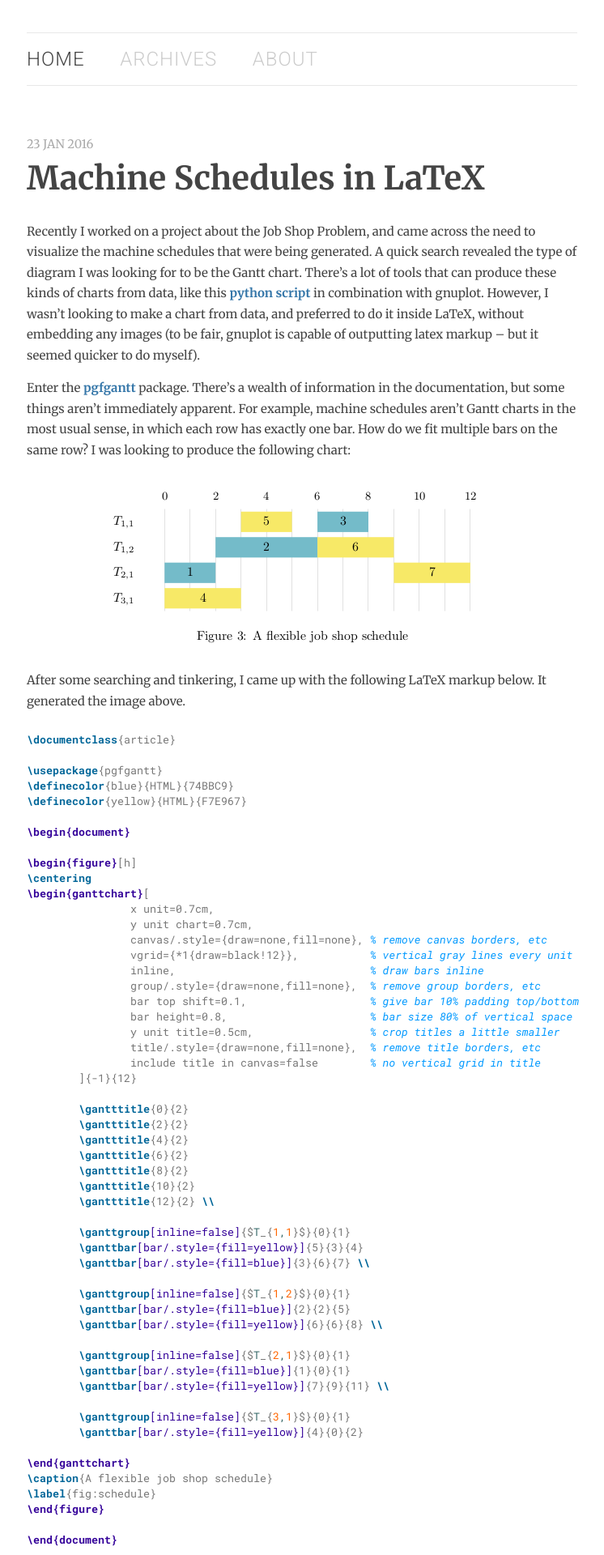
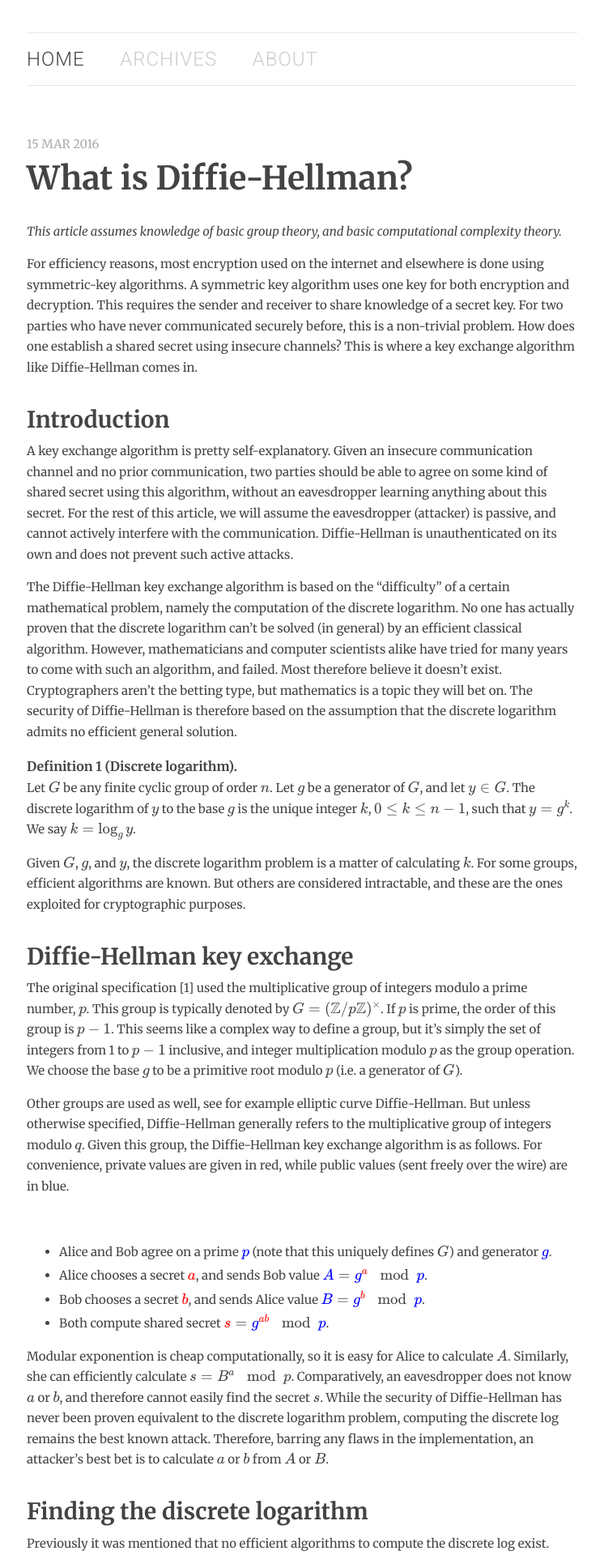
Before and after one commit to avanpo/avanpo.github.io, a Jekyll site: the page built from index.md, in a window 1280 px wide. Shown: the top 1920 px of the page at 81% size, without its empty margins (267-1013 px from the left). Built offline with Jekyll 4.4.1, drawn with Linux system fonts in a browser that asks for light colours; formulas are drawn with MathJax 3; some of the changed text lies outside the part shown.

Commit message:
new post

```diff
--- a/_includes/header.html
+++ b/_includes/header.html
@@ -11,6 +11,10 @@
   <link rel="stylesheet" href="/css/manni.css" type="text/css" />
 
   <script type="text/javascript" src="https://cdn.mathjax.org/mathjax/latest/MathJax.js?config=TeX-AMS-MML_HTMLorMML"></script>
+
+  <script type="text/x-mathjax-config">
+    MathJax.Hub.Config({ TeX: { extensions: ["color.js"] }});
+  </script>
 </head>
 
 <body>
--- /dev/null
+++ b/_posts/2016-03-15-what-is-diffie-hellman.md
@@ -0,0 +1,66 @@
+---
+title: "What is Diffie-Hellman?"
+categories: crypto key-exchange
+---
+
+<p class="preface">This article assumes knowledge of basic group theory, and basic computational complexity theory.</p>
+
+For efficiency reasons, most encryption used on the internet and elsewhere is done using symmetric-key algorithms. A symmetric key algorithm uses one key for both encryption and decryption. This requires the sender and receiver to share knowledge of a secret key. For two parties who have never communicated securely before, this is a non-trivial problem. How does one establish a shared secret using insecure channels? This is where a key exchange algorithm like Diffie-Hellman comes in.
+
+## Introduction
+
+A key exchange algorithm is pretty self-explanatory. Given an insecure communication channel and no prior communication, two parties should be able to agree on some kind of shared secret using this algorithm, without an eavesdropper learning anything about this secret. For the rest of this article, we will assume the eavesdropper (attacker) is passive, and cannot actively interfere with the communication. Diffie-Hellman is unauthenticated on its own and does not prevent such active attacks.
+
+The Diffie-Hellman key exchange algorithm is based on the "difficulty" of a certain mathematical problem, namely the computation of the discrete logarithm. No one has actually proven that the discrete logarithm can't be solved (in general) by an efficient classical algorithm. However, mathematicians and computer scientists alike have tried for many years to come with such an algorithm, and failed. Most therefore believe it doesn't exist. Cryptographers aren't the betting type, but mathematics is a topic they will bet on. The security of Diffie-Hellman is therefore based on the assumption that the discrete logarithm admits no efficient general solution.
+
+#### Definition 1 (Discrete logarithm).
+
+Let $$G$$ be any finite cyclic group of order $$n$$. Let $$g$$ be a generator of $$G$$, and let $$y \in G$$. The discrete logarithm of $$y$$ to the base $$g$$ is the unique integer $$k$$, $$0 \leq k \leq n - 1$$, such that $$y = g^k$$. We say $$k = \log_g y$$.
+
+Given $$G$$, $$g$$, and $$y$$, the discrete logarithm problem is a matter of calculating $$k$$. For some groups, efficient algorithms are known. But others are considered intractable, and these are the ones exploited for cryptographic purposes.
+
+## Diffie-Hellman key exchange
+
+The original specification [1] used the multiplicative group of integers modulo a prime number, $$p$$. This group is typically denoted by $$G = (\mathbb{Z}/p\mathbb{Z})^{\times}$$. If $$p$$ is prime, the order of this group is $$p-1$$. This seems like a complex way to define a group, but it's simply the set of integers from 1 to $$p-1$$ inclusive, and integer multiplication modulo $$p$$ as the group operation. We choose the base $$g$$ to be a primitive root modulo $$p$$ (i.e. a generator of $$G$$).
+
+Other groups are used as well, see for example elliptic curve Diffie-Hellman. But unless otherwise specified, Diffie-Hellman generally refers to the multiplicative group of integers modulo $$q$$. Given this group, the Diffie-Hellman key exchange algorithm is as follows. For convenience, private values are given in red, while public values (sent freely over the wire) are in blue.
+
+$$ \definecolor{red}{RGB}{255,0,0} \definecolor{blue}{RGB}{0,0,255} $$
+* Alice and Bob agree on a prime $$\textcolor{blue}{p}$$ (note that this uniquely defines $$G$$) and generator $$\textcolor{blue}{g}$$.
+* Alice chooses a secret $$\textcolor{red}{a}$$, and sends Bob value $$\textcolor{blue}{A} = \textcolor{blue}{g}^{\textcolor{red}{a}} \mod \textcolor{blue}{p}$$.
+* Bob chooses a secret $$\textcolor{red}{b}$$, and sends Alice value $$\textcolor{blue}{B} = \textcolor{blue}{g}^{\textcolor{red}{b}} \mod \textcolor{blue}{p}$$.
+* Both compute shared secret $$\textcolor{red}{s} = \textcolor{blue}{g}^{\textcolor{red}{ab}} \mod \textcolor{blue}{p}$$.
+
+Modular exponention is cheap computationally, so it is easy for Alice to calculate $$A$$. Similarly, she can efficiently calculate $$s = B^a \mod p$$. Comparatively, an eavesdropper does not know $$a$$ or $$b$$, and therefore cannot easily find the secret $$s$$. While the security of Diffie-Hellman has never been proven equivalent to the discrete logarithm problem, computing the discrete log remains the best known attack. Therefore, barring any flaws in the implementation, an attacker's best bet is to calculate $$a$$ or $$b$$ from $$A$$ or $$B$$.
+
+## Finding the discrete logarithm
+
+Previously it was mentioned that no efficient algorithms to compute the discrete log exist. What exactly is meant by efficient?
+
+A simple algorithm to find the discrete log is a simple brute force search. Given a base $$g$$ and a $$y$$, try different values of $$k$$ until $$g^k = y$$. The running time of this algorithm is $$O(n)$$, or linear in the size of the order of $$G$$. This is clear by noting that we will potentially need to try every $$k \in G$$, to find $$y$$. Recall that the order of $$G$$ is $$p-1$$. If we increase the size of $$p$$ by one bit, we've effectively doubled the running time of this algorithm. Therefore, it is exponential in the number of digits of $$p$$. It is evident that increased sizes of $$p$$ very quickly make it infeasible to compute the discrete log, using this algorithm.
+
+Generally, an "efficient" algorithm refers to a polynomial time algorithm. In this case, the algorithm that doesn't appear to exist is a polynomial-time algorithm in the number of bits of $$p$$. While this remains the case, there are several algorithms that are significantly faster than the naive brute force algorithm above.
+
+The most efficient algorithm known for discrete log computation is the Number Field Sieve (NFS). You may recognize the name, a variant (same name) is used to factor large integers. The specific details of this algorithm are complex, and outside the scope of this article. Many parameters are used, which can shift computational burdens between the four different steps. When properly tuned parameters are used, the running time of the algorithm is $$O(\exp((1.923 + o(1))(\log p)^{\frac{1}{3}}(\log \log p)^{\frac{2}{3}})$$. Most of the algorithm (the first three steps, including the most expensive two) only depends on the group, and not the specific discrete log being calculated.
+
+Another notable algorithm is the Pohlig-Hellman algorithm, designed especially for groups whose order is a smooth integer. A smooth integer is an integer which factors completely into small primes numbers $$q_i$$. The running time of this algorithm is $$O(\sum_i \log p + \sqrt{q_i})$$. Clearly, this becomes very fast if the number is indeed smooth, but reduces to $$O(\sqrt{p})$$ if $$p-1$$ has one large prime factor.
+
+## Security
+
+As previously stated, the security of Diffie-Hellman has never been proved equivalent to the discrete logarithm problem. What does this mean? The eavesdropper has access to $$g^a$$ and $$g^b$$, and is looking to find $$g^{ab}$$ (called the Diffie-Hellman problem). This is different from the discrete logarithm problem. It is trivial to show that solving the discrete logarithm gives you a solution to the Diffie-Hellman problem, but the reverse has proven more difficult.
+
+Second, whether or not the discrete logarithm can be computed in polynomial-time on a classical computer is still an open problem. Whether or not this is possible on a quantum computer has already been solved. It is, thanks to [Shor's algorithm](https://en.wikipedia.org/wiki/Shor%27s_algorithm).
+
+In any case, the Diffie-Hellman protocol has been around for 40 years, seen widespread use, and still has not been broken. It is widely believed to be secure if the $$G$$ and $$g$$ are chosen correctly. To avoid use of the Pohlig-Hellman algorithm, the prime $$p$$ characterizing $$G$$ must be a safe prime. In other words, $$p-1$$ must not be a smooth integer, i.e. contain a large prime factor. This is most often done by setting $$p = 2q + 1$$, where $$q$$ is another prime, called a Sophie-Germain prime. This renders Pohlig-Hellman inefficient and leaves NFS as the best attack.
+
+Despite this belief of security, Diffie-Hellman saw a high-profile attack in 2015, called Logjam [2]. The attack exploited a flaw in TLS to downgrade a Diffie-Hellman connection to export-grade strength of 512 bits. The attack affected a limited number of servers -- only those that still supported export-grade crypto. This amounted to approximately 4-8% of browser-trusted sites. The authors also successfully attacked misconfigured servers, using unsafe primes. While this attack was dangerous in its own right, the methods used revealed an often glossed-over fact of the discrete logarithm over the multiplicative group of integers modulo $$q$$.
+
+NFS supports a large amount of precomputation, if the group is known. The authors found that the vast majority of the internet used only one or two groups. Thus the cost of an attack could be amortized to a huge degree across targets. This is the technique used in Logjam, to break the two 512-bit groups used by 93% of servers supporting this export-grade crypto. However, the authors also extrapolated to 1024-bit groups, and estimated that breaking such a group would be within the reach of an adversary with state-level resources. In particular, comparisons were drawn to documents leaked by Edward Snowden which showed the NSA being able to passively decrypt huge numbers of VPN connections.
+
+In short, Diffie-Hellman as a protocol is most likely secure, when used with primes larger or equal to 2048 bits. That said, elliptic curve Diffie-Hellman uses smaller parameters and isn't vulnerable to the same precomputational woes as regular DH. For these reasons, Diffie-Hellman has fallen largely out of favor, and the elliptic curve variant is recommended instead.
+
+## References
+
+[1] Diffie, Whitfield, and Martin E. Hellman. "New directions in cryptography." *Information Theory, IEEE Transactions on* 22.6 (1976): 644-654.
+
+[2] Adrian, David, et al. "Imperfect forward secrecy: How Diffie-Hellman fails in practice." *Proceedings of the 22nd ACM SIGSAC Conference on Computer and Communications Security*. ACM, 2015.
--- a/css/default.css
+++ b/css/default.css
@@ -184,6 +184,10 @@ div.content p, div.content ul, div.content ol {
   line-height: 170%;
 }
 
+div.content p.preface {
+  font-style: italic;
+}
+
 div.content img {
   display: block;
   margin: 1.6em auto;
```
Also changed, not shown: _drafts/diffie-hellman.md (deleted, +0 -43 lines).
